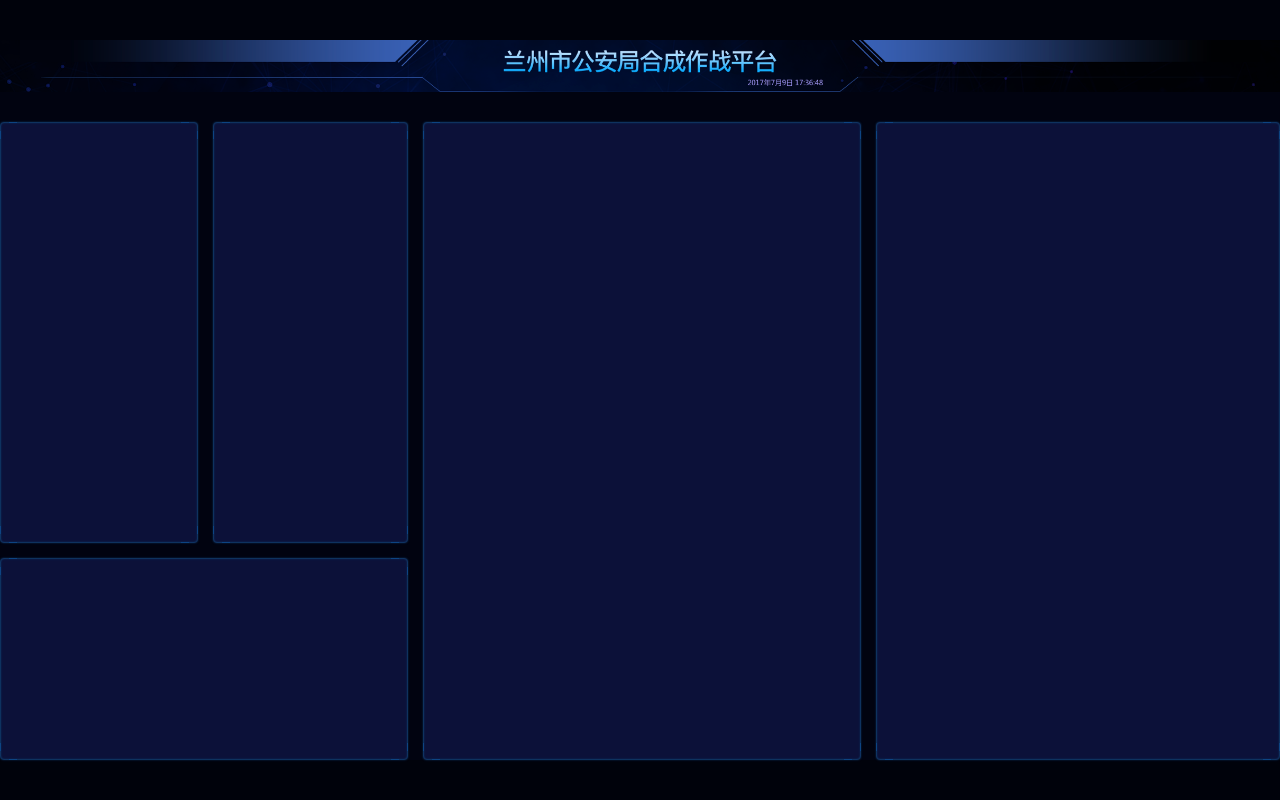
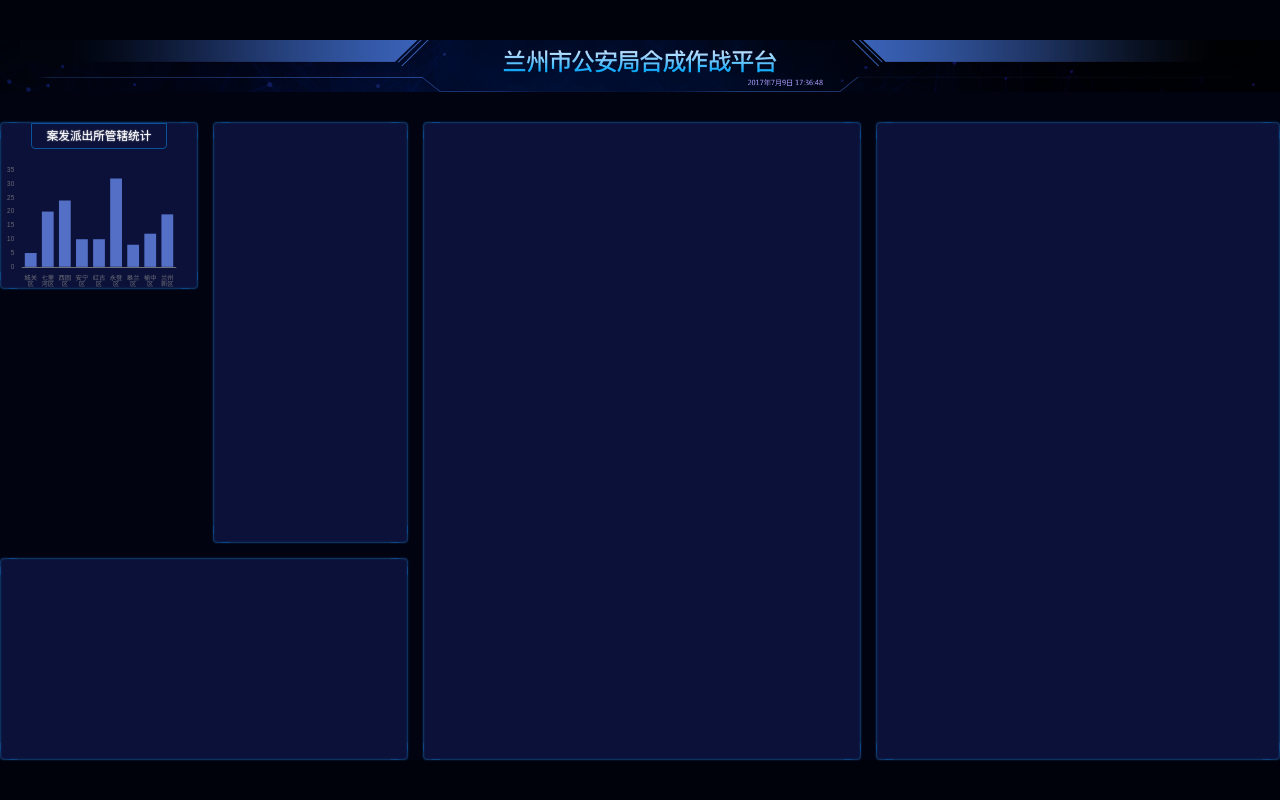
Before and after one commit to Drwna/bigScreen, a React (Vite) app: page /#/ in a window 1280 px wide. Built offline with nearby package versions, Linux system fonts and the light colour scheme.

Commit message:
完成第一个柱形图

```diff
--- a/index.html
+++ b/index.html
@@ -10,7 +10,7 @@
 <script>
     const clientWidth = document.documentElement.clientWidth
     const clientHeight = document.documentElement.clientHeight
-    const pageWidth = clientWidth / clientHeight > 16 / 9 ? clientHeight * (16 / 9) : clientWidth
+    window.pageWidth = clientWidth / clientHeight > 16 / 9 ? clientHeight * (16 / 9) : clientWidth
     const pageHeight = pageWidth / (16 / 9)
     const string = `<style>html{
       font-size: ${pageWidth / 100}px
--- a/src/pages/home.scss
+++ b/src/pages/home.scss
@@ -5,6 +5,7 @@
   display: flex;
   flex-direction: column;
   background: #010310;
+  color: white;
   > header {
     height: px(99);
     background-size: cover;
@@ -19,6 +20,9 @@
     grid-row-gap: px(28);
     padding-top: 30px;
     > section {
+      text-align: center;
+    }
+    .bordered {
       border: 1px solid #0f3362;
       border-radius: 4px;
       box-shadow: 0 0 2px 0 #0e325f, inset 0 0 2px 0 #0e325f;
@@ -57,6 +61,26 @@
     > .section5 {
       grid-area: box5;
     }
+    .管辖统计, .破获排名, .发案趋势, .案发时段, .战果, .籍贯, .年龄段, .案发类型, .案发街道, .作案手段 {
+      height: px(315);
+      display: flex;
+      flex-direction: column;
+      align-items: center;
+      h2 {
+        flex-shrink: 0;
+        border: 1px solid #0a5299;
+        border-bottom-left-radius: 4px;
+        border-bottom-right-radius: 4px;
+        font-size: px(22);
+        line-height: px(24);
+        padding: px(10) px(28);
+        text-shadow: 0 0 px(3) white;
+      }
+      .chart {
+        flex: 1;
+        width: 100%;
+      }
+    }
   }
 
 }
--- a/src/pages/home.tsx
+++ b/src/pages/home.tsx
@@ -1,18 +1,75 @@
-import React from 'react';
+import React, {useEffect, useRef} from 'react';
 import './home.scss';
 import headerBg from '../images/header.png';
+import * as echarts from 'echarts';
+
+const px = (n) => n / 2420 * (window as any).pageWidth;
+
+export const Home = () => {
+  const divRef = useRef(null);
+  useEffect(() => {
+
+    const myChart = echarts.init(divRef.current);
+    myChart.setOption({
+      title: {show: false},
+      legend: {show: false},
+      xAxis: {
+        data: ['城关区', '七里河区', '西固区', '安宁区', '红古区', '永登区', '皋兰区', '榆中区', '兰州新区'],
+        axisTick: {show: false},
+        axisLabel: {
+          fontSize: px(12),
+          interval: 0,
+          formatter(val) {
+            if (val.length > 2) {
+              const array = val.split('');
+              array.splice(2, 0, '\n');
+              return array.join('');
+            } else {
+              return val;
+            }
+          },
+        }
+      },
+      yAxis: {
+        splitLine: {show: false},
+        axisLine: {lineStyle: {color: '#686a75'}},
+        axisLabel: {
+          fontSize: px(12)
+        }
+      },
+      grid: {
+        x: px(40),
+        y: px(40),
+        x2: px(40),
+        y2: px(40)
+      },
+      series: [
+        {
+          name: '人数',
+          type: 'bar',
+          data: [5, 20, 24, 10, 10, 32, 8, 12, 19, 6],
+        },
+      ]
+    });
+  }, []);
 
 
-export const Home = () => {
   return (
     <div className="home">
       <header style={{backgroundImage: `url(${headerBg})`}}/>
       <main>
-        <section className="section1"></section>
-        <section className="section2"></section>
-        <section className="section3"></section>
-        <section className="section4"></section>
-        <section className="section5"></section>
+        <section className="section1">
+          <div className="bordered 管辖统计">
+            <h2>案发派出所管辖统计</h2>
+            <div ref={divRef} className="chart">
+
+            </div>
+          </div>
+        </section>
+        <section className="bordered section2"></section>
+        <section className="bordered section3"></section>
+        <section className="bordered section4"></section>
+        <section className="bordered section5"></section>
       </main>
     </div>
   );
--- a/src/shared/style.scss
+++ b/src/shared/style.scss
@@ -1,4 +1,5 @@
 @import "helper";
+
 body {
   margin: 0;
   font-family: -apple-system, BlinkMacSystemFont, "Segoe UI", "Roboto", "Oxygen",
@@ -12,9 +13,13 @@
   font-family: source-code-pro, Menlo, Monaco, Consolas, "Courier New",
   monospace;
 }
+
 * {box-sizing: border-box;margin: 0; padding: 0; font-weight: normal;}
+
 *::before {box-sizing: border-box;}
+
 *::after {box-sizing: border-box;}
+
 body {
   font-family: $font-hei;
   font-size: 16px;
@@ -26,8 +31,13 @@
   display: flex;
   flex-direction: column;
 }
+
 .App {
   display: flex;
   flex-direction: column;
   flex: 1;
 }
+
+h1, h2, h3, h4, h5, h6 {
+  font-size: 16px;
+}
```
